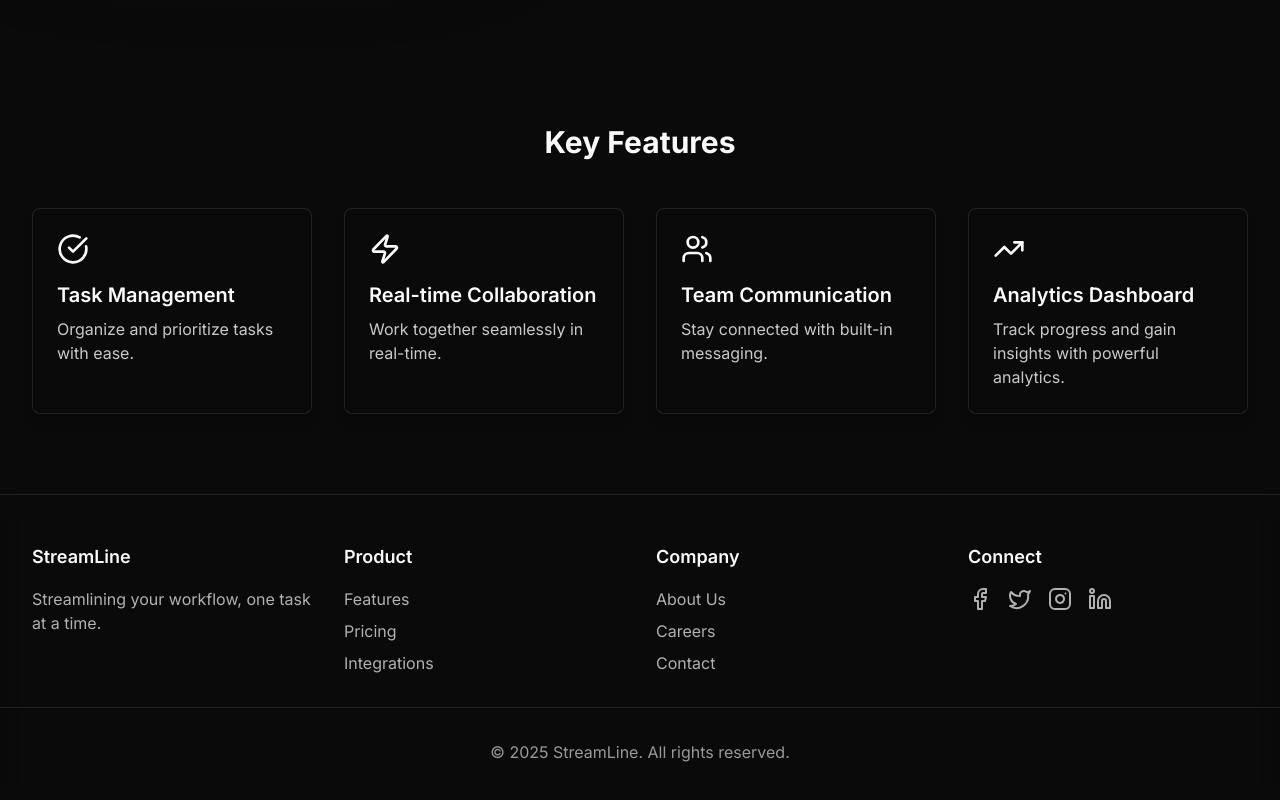
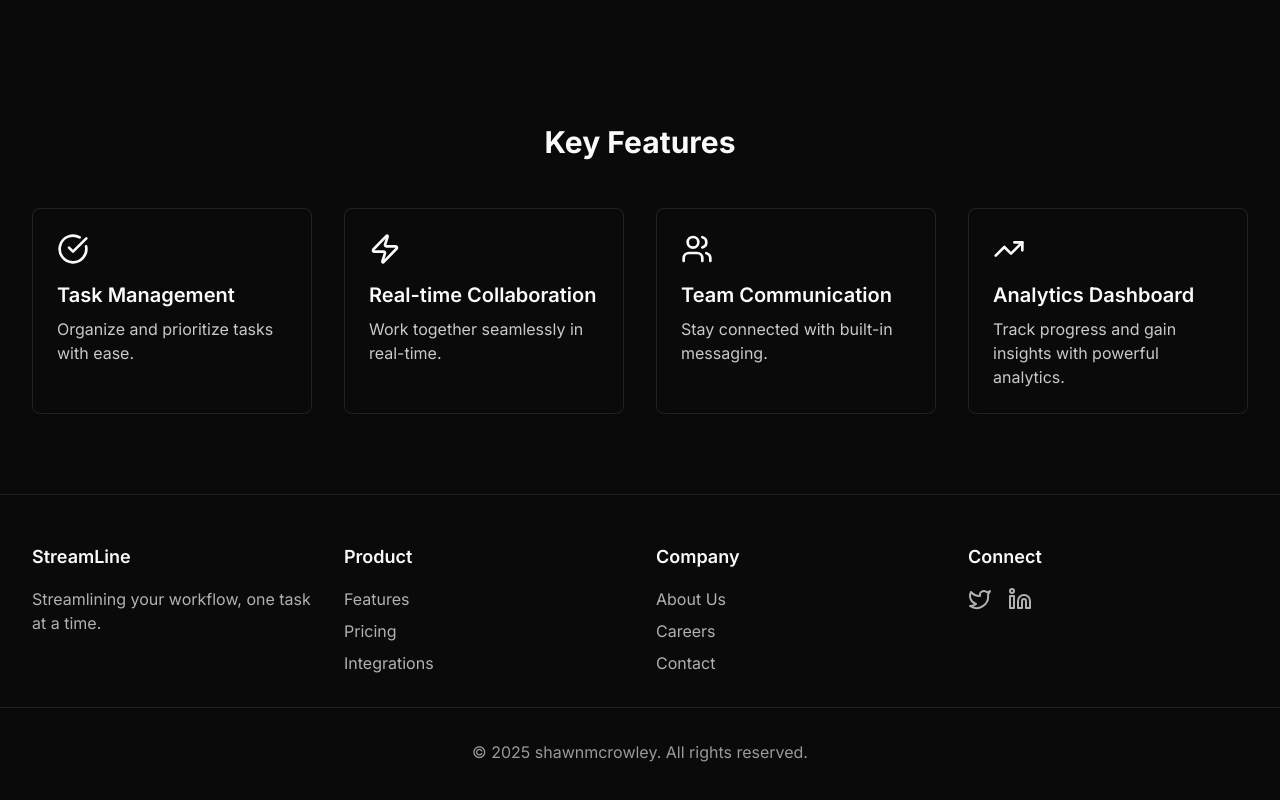
Before and after one commit to shawnmcrowley/shawnmcrowley.github.io, a Next.js app: page / in a window 1280 px wide. Shown: the part 942-1742 px from the top of the page. Built offline with nearby package versions, Linux system fonts and the light colour scheme.

Commit message:
Updated Config

```diff
--- a/app/components/footer.js
+++ b/app/components/footer.js
@@ -43,7 +43,7 @@ export default function Footer() {
               </Link>
             </li>
             <li>
-              <Link href="#" className="text-foreground/70 hover:text-foreground transition-colors">
+              <Link href="mailto:scrowley@buffalo.edu" className="text-foreground/70 hover:text-foreground transition-colors">
                 Contact
               </Link>
             </li>
@@ -52,23 +52,17 @@ export default function Footer() {
         <div>
           <h4 className="text-lg font-semibold mb-4">Connect</h4>
           <div className="flex space-x-4">
-            <Link href="#" className="text-foreground/70 hover:text-foreground transition-colors">
-              <Facebook className="h-6 w-6" />
-            </Link>
-            <Link href="#" className="text-foreground/70 hover:text-foreground transition-colors">
+            <Link href="https://www.twitter.com/shawnmcrowley/" className="text-foreground/70 hover:text-foreground transition-colors">
               <Twitter className="h-6 w-6" />
             </Link>
-            <Link href="#" className="text-foreground/70 hover:text-foreground transition-colors">
-              <Instagram className="h-6 w-6" />
-            </Link>
-            <Link href="#" className="text-foreground/70 hover:text-foreground transition-colors">
+             <Link href="https://www.linkedin.com/in/shawnmcrowley" className="text-foreground/70 hover:text-foreground transition-colors">
               <Linkedin className="h-6 w-6" />
             </Link>
           </div>
         </div>
       </div>
       <div className="container mx-auto mt-8 pt-8 border-t border-white/10 text-center text-foreground/60">
-        <p>&copy; 2025 StreamLine. All rights reserved.</p>
+        <p>&copy; 2025 shawnmcrowley. All rights reserved.</p>
       </div>
     </footer>
   )
```
Also changed, not shown: public/doc/.txt (added).
